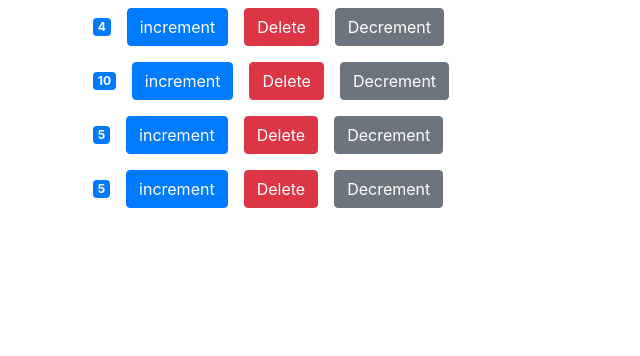
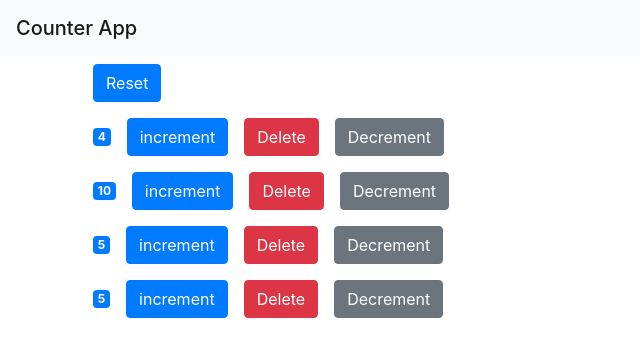
Before and after one commit to Karan-Munjani/counter-app, a React (Create React App) app: page / in a window 1280 px wide. Shown: the top 356 px of the page, without its empty margins (0-640 px from the left). Built offline with nearby package versions, Linux system fonts and the light colour scheme.

Commit message:
local State Removed Completely

```diff
--- a/src/App.js
+++ b/src/App.js
@@ -1,25 +1,19 @@
-import logo from './logo.svg';
-import './App.css';
+import React, { Component } from "react";
+import Nav from "./components/navbar";
+import "./App.css";
+import Counters from "./components/counters";
 
-function App() {
-  return (
-    <div className="App">
-      <header className="App-header">
-        <img src={logo} className="App-logo" alt="logo" />
-        <p>
-          Edit <code>src/App.js</code> and save to reload.
-        </p>
-        <a
-          className="App-link"
-          href="https://reactjs.org"
-          target="_blank"
-          rel="noopener noreferrer"
-        >
-          Learn React
-        </a>
-      </header>
-    </div>
-  );
+class App extends Component {
+  render() {
+    return (
+      <>
+        <Nav />
+        <main className="container">
+          <Counters />
+        </main>
+      </>
+    );
+  }
 }
 
 export default App;
--- a/src/components/counter.jsx
+++ b/src/components/counter.jsx
@@ -3,14 +3,12 @@ import React, { Component } from 'react';
 class Counter extends Component {
 
     state = {
-        value: this.props.counter.value,
-        // imageUrl: "https://picsum.photos/200"
-        // tags: [],
+        // Updating Only local State Value, thus not updating in COUNTERS component
+        // value: this.props.counter.value,
+
+        // So we depend on controlled component: who gets data from props and to change data it raises event
     };
 
-    // styles = {
-    //     fontSize: 50,
-    // };
 
     product = {
         id: 2,
@@ -23,22 +21,36 @@ class Counter extends Component {
 
         let classes = this.getClassName();
         return (
-            <div className="container">
+            <div>
                 {this.props.counter.children}
-                {/* <img src={this.state.imageUrl} alt="" /> */}
-                {/* <span style={this.styles} class={classes}> */}
+
                 <span className={classes}>
                     {this.formatCount()}
                 </span>
-                <button onClick={(this.handleIncrement)} type="button" className="btn btn-primary m-2">increment</button>
-                <button onClick={() => (this.props.onDel(this.props.counter.id))} type="button" className="btn btn-danger m-2" >Delete</button>
-                <button onClick={() => (this.props.onDec(this.props.counter.value, this.props.counter.id))} type="button" className="btn btn-secondary m-2" >Decrement</button>
 
-                {/* <p>
-                    {this.state.tags.length === 0 && "Please Create A New Tag!!"}
-                </p>
-                {this.renderTags()} */}
-            </div >
+                <button
+                    onClick={() => { this.props.onIncrement(this.props.counter) }}
+                    type="button"
+                    className="btn btn-primary m-2">
+                    increment
+                </button>
+
+
+                <button
+                    onClick={() => (this.props.onDel(this.props.counter.id))} type="button"
+                    className="btn btn-danger m-2" >
+                    Delete
+                </button>
+
+
+                <button
+                    onClick={() => (this.props.onDecrement(this.props.counter.value, this.props.counter.id))}
+                    type="button" className="btn btn-secondary m-2" >
+                    Decrement
+                </button>
+
+
+            </div>
         );
     }
 
@@ -48,15 +60,10 @@ class Counter extends Component {
         super(props);
         // var value = this.props.value;
         // console.log(value)
-        this.handleIncrement = this.handleIncrement.bind(this)
+        // this.handleIncrement = this.handleIncrement.bind(this)
     }
 
-    handleIncrement() {
 
-        this.setState({ value: this.state.value + 1 })
-        console.log("Counter Incremented")
-        // arrow function doesn't rebind this, they inherit the this keyword
-    }
     // handleDecrement() {
     //     if (this.state.value !== 0) {
     //         this.setState({
@@ -71,9 +78,7 @@ class Counter extends Component {
     // }
 
 
-    doEnable() {
-        if (this.state.value === 0) return true;
-    }
+
 
 
 
@@ -81,22 +86,16 @@ class Counter extends Component {
     // Methods Outside of Render
     getClassName() {
         let classes = "badge m-2 badge-";
-        classes += (this.state.value === 0) ? "warning" : "primary";
+        classes += (this.props.counter.value === 0) ? "warning" : "primary";
         return classes;
     }
 
     formatCount() {
-        const { value: count } = this.state;
-        return count === 0 ? "ZERO" : count;
+        const { value } = this.props.counter;
+        return value === 0 ? "ZERO" : value;
     }
 
-    // renderTags() {
-    //     if (this.state.tags.length === 0) return <p>No Tags To Display</p>;
 
-
-    //     return <ul>{this.state.tags.map(tag => <li key={tag}> {tag}</li>)}</ul>;
-
-    // }
 }
 
 export default Counter;
--- a/src/components/counters.jsx
+++ b/src/components/counters.jsx
@@ -1,6 +1,5 @@
-import React, { Component } from 'react';
+import React, { Component } from "react";
 import Counter from "./counter";
-
 
 class Counters extends Component {
     state = {
@@ -8,37 +7,54 @@ class Counters extends Component {
             { id: 1, value: 4 },
             { id: 2, value: 10 },
             { id: 3, value: 5 },
-            { id: 4, value: 5 }
-        ]
-    }
+            { id: 4, value: 5 },
+        ],
+    };
 
     handleDelete = (counterId) => {
         // delete Whole item from array so use filter method
         const counters = this.state.counters.filter((c) => c.id !== counterId);
-        this.setState({ counters })
-    }
+        this.setState({ counters });
+    };
 
-    handleDecrement = (value, counterId) => {
-        const counters = this.state.counters.filter((c) => c.id === counterId);
-        counters.value -= 1;
-        console.log(counters)
+    handleReset = () => {
+        const counters = this.state.counters.map((c) => {
+            c.value = 0;
+            return c;
+        });
 
-        this.setState({ ...counters })
+        this.setState({ counters });
+    };
+
+    handleIncrement = (counter) => {
+        const cntrs = [...this.state.counters]//copying counters array
+        const index = cntrs.indexOf(counter);
+        cntrs[index] = { ...counter };
+        cntrs[index].value++;
+        // console.log(this.state.counters[0])
+
+
+        this.setState({ counters: cntrs })
+
+
     }
 
     render() {
         return (
             <div>
-                {this.state.counters.map(counter =>
+                <button onClick={this.handleReset} className="btn btn-primary m-2">
+                    Reset
+        </button>
+
+                {this.state.counters.map((counter) => (
                     <Counter
                         key={counter.id}
+                        counter={counter} //Will send whole counter Obj from COUNTERS ARRAY
                         onDel={this.handleDelete}
-                        onDec={this.handleDecrement}
-                        counter={counter} //Will send whole counter Obj from COUNTERS ARRAY
-                    >
-                    </Counter>
-                )}
-
+                        onDecrement={this.handleDecrement}
+                        onIncrement={this.handleIncrement}
+                    ></Counter>
+                ))}
             </div>
         );
     }
--- a/src/components/navbar.jsx
+++ b/src/components/navbar.jsx
@@ -4,11 +4,9 @@ class Nav extends Component {
 
     render() {
         return (
-            <nav class="navbar navbar-light bg-light">
-                <div className="container">
-                    <span class="navbar-brand mb-0 h1">Counter App</span>
+            <nav className="navbar navbar-light bg-light">
+                <span className="navbar-brand mb-0 h1">Counter App</span>
 
-                </div>
 
             </nav>
 
--- a/src/index.js
+++ b/src/index.js
@@ -1,15 +1,15 @@
 import React from "react";
 import ReactDOM from "react-dom";
 import "./index.css";
-// import App from "./App";
+import App from "./App";
 import reportWebVitals from "./reportWebVitals";
 import "bootstrap/dist/css/bootstrap.css";
-import Counters from "./components/counters";
+// import Counters from "./components/counters";
 import Nav from "./components/navbar";
 
 ReactDOM.render(
   <React.StrictMode>
-    <Counters />
+    <App />
   </React.StrictMode>,
   document.getElementById("root")
 );
```
